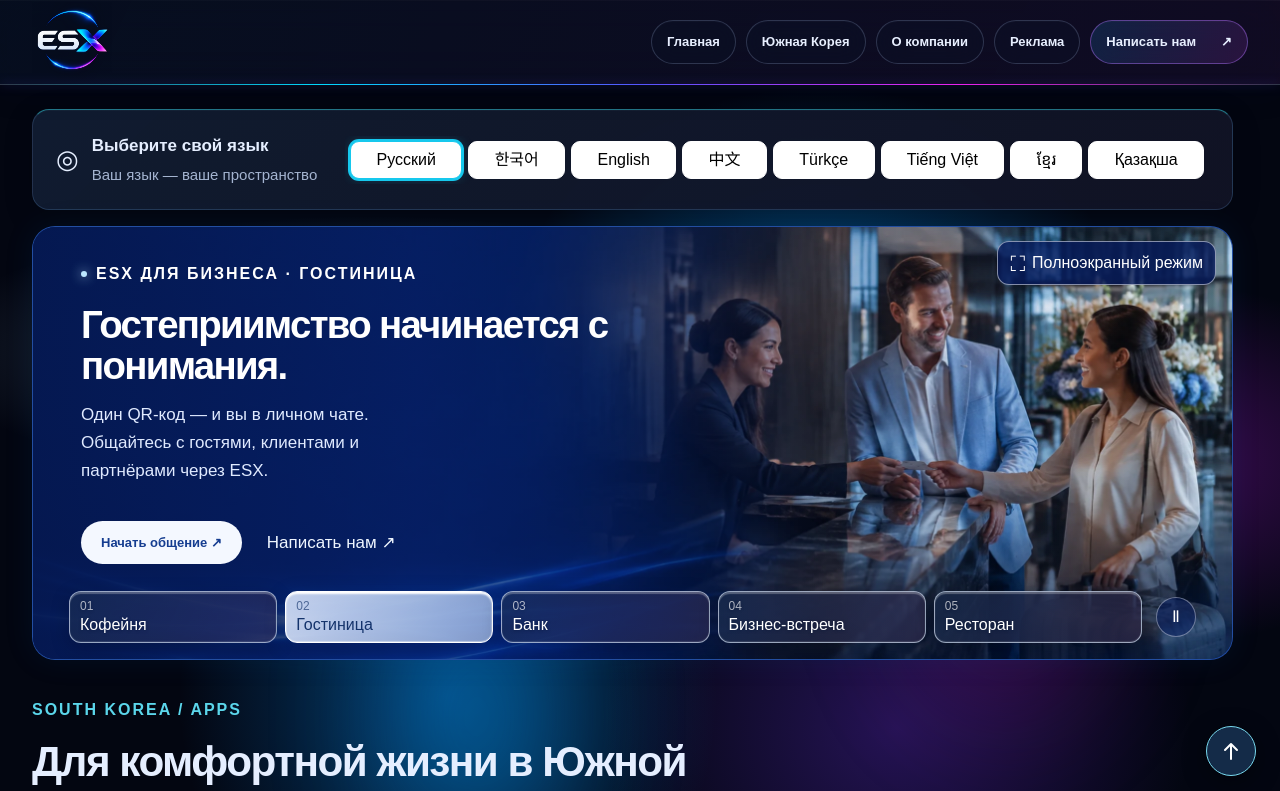
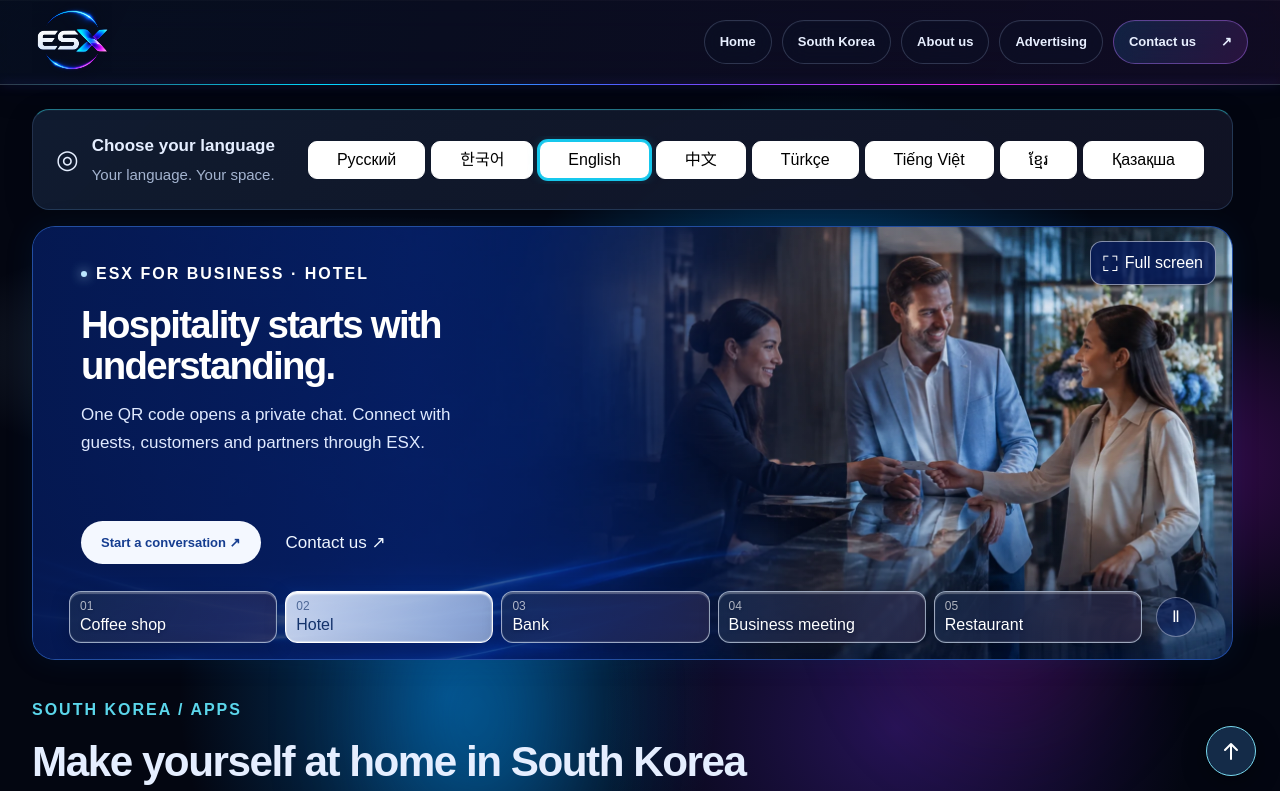
Before and after one commit to evgeniy210688-a11y/esx, a Next.js app: page / in a window 1280 px wide. Shown: the top 791 px of the page. Built offline with nearby package versions, Linux system fonts and the light colour scheme.

Commit message:
Default first site visit to English

```diff
--- a/app/design/SitePage.tsx
+++ b/app/design/SitePage.tsx
@@ -17,7 +17,7 @@
 export default function SitePage({ section = 'home' }: { section?: 'home' | 'korea' | 'about' | 'advertising' | 'contact' }) {
   const siteRef = useRef<HTMLDivElement>(null);
   const inviteRef = useRef<HTMLElement>(null);
-  const [language,setLanguage] = useState<Language>('ru');
+  const [language,setLanguage] = useState<Language>('en');
   const [draft,setDraft] = useState({name:'',email:'',message:''});
   const [saved,setSaved] = useState<'saved'|'error'|null>(null);
   const [room,setRoom] = useState('');
@@ -46,7 +46,7 @@
   useEffect(()=>{
     try {
       const lang = localStorage.getItem('esx-language');
-      // Restore browser-only preferences after hydration; server render uses Russian.
+      // Restore browser-only preferences after hydration; first visits use English.
       // eslint-disable-next-line react-hooks/set-state-in-effect
       if(languages.some(l=>l.code===lang)) setLanguage(lang as Language);
       const stored = localStorage.getItem('esx-contact-draft');
```
